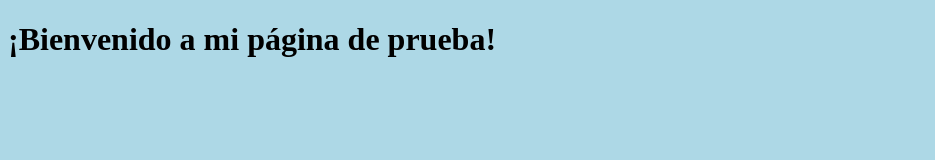
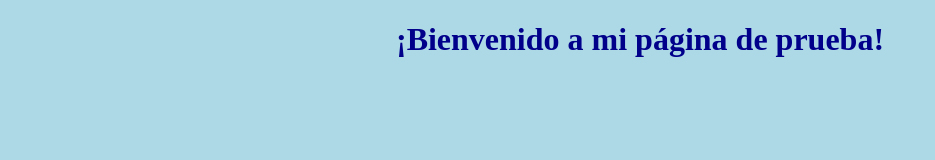
Before and after one commit to bLoqDev/mi-primer-repo, a plain HTML site: page pagina-prueba/index.html in a window 1280 px wide. Shown: the whole page, without its empty margins (0-935 px from the left). Drawn offline with Linux system fonts and the light colour scheme.

Commit message:
Cabio de color de titulo

```diff
--- a/pagina-prueba/style.css
+++ b/pagina-prueba/style.css
@@ -1,3 +1,8 @@
 body {
   background-color: lightblue;
 }
+
+h1 {
+  color: darkblue;
+  text-align: center;
+}
```
